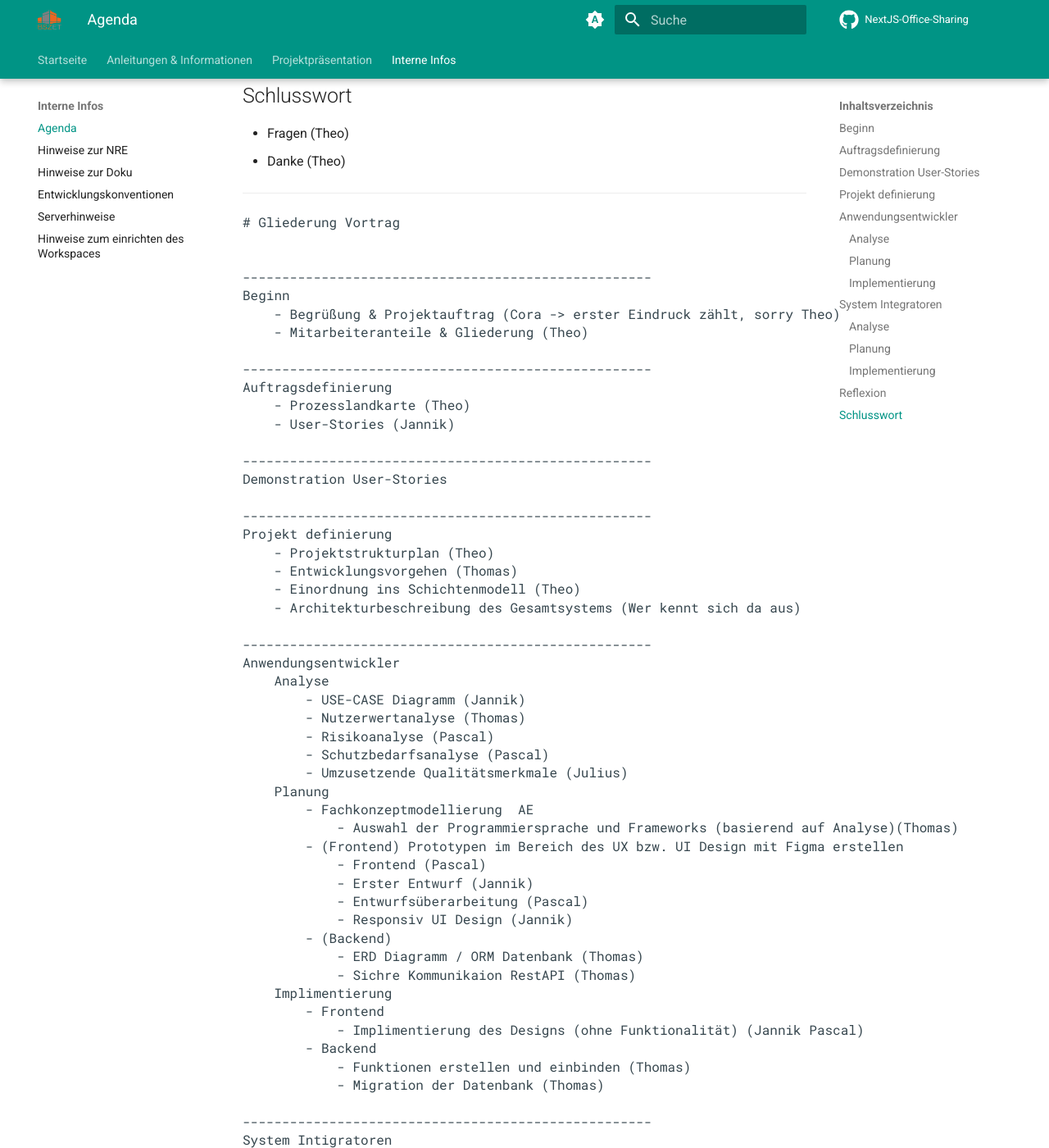
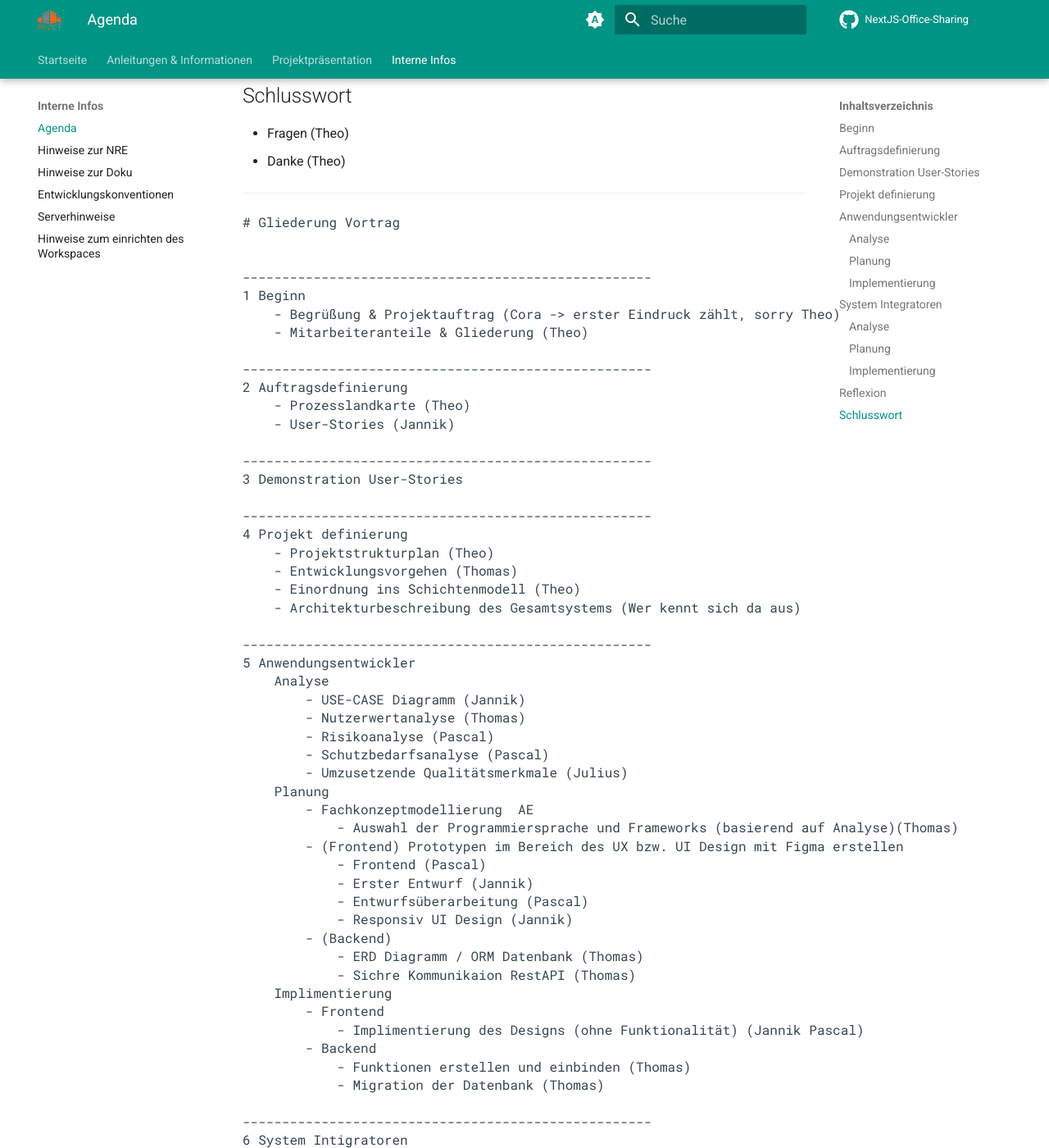
Before and after one commit to gz-bad-erzland-p2/Dokumentation, an MkDocs documentation site: the page built from docs/{Interne Informationen}/GliederungVortrag.md, in a window 1280 px wide and 1400 px high, scrolled down 2249 px. Shown: the whole window at 82% size. Built offline with MkDocs 1.6.1 and Material for MkDocs 9.7.7, drawn with Linux system fonts in a browser that asks for light colours; comment, search, counter and statistics services are not loaded; some of the changed text lies outside the part shown.

Commit message:
Update GliederungVortrag.md

```diff
--- a/docs/{Interne Informationen}/GliederungVortrag.md
+++ b/docs/{Interne Informationen}/GliederungVortrag.md
@@ -72,27 +72,27 @@
 
 
 ----------------------------------------------------
-Beginn
+1 Beginn
 	- Begrüßung & Projektauftrag (Cora -> erster Eindruck zählt, sorry Theo)
 	- Mitarbeiteranteile & Gliederung (Theo)
 
 ----------------------------------------------------
-Auftragsdefinierung
+2 Auftragsdefinierung
 	- Prozesslandkarte (Theo)
 	- User-Stories (Jannik)
 
 ----------------------------------------------------
-Demonstration User-Stories
+3 Demonstration User-Stories
 
 ----------------------------------------------------
-Projekt definierung
+4 Projekt definierung
 	- Projektstrukturplan (Theo)
 	- Entwicklungsvorgehen (Thomas)
 	- Einordnung ins Schichtenmodell (Theo)
 	- Architekturbeschreibung des Gesamtsystems (Wer kennt sich da aus)
 
 ----------------------------------------------------
-Anwendungsentwickler
+5 Anwendungsentwickler
 	Analyse
 		- USE-CASE Diagramm (Jannik)
 		- Nutzerwertanalyse (Thomas)
```
Also changed, not shown: other parts of docs/{Interne Informationen}/GliederungVortrag.md (+3 -3 lines).
